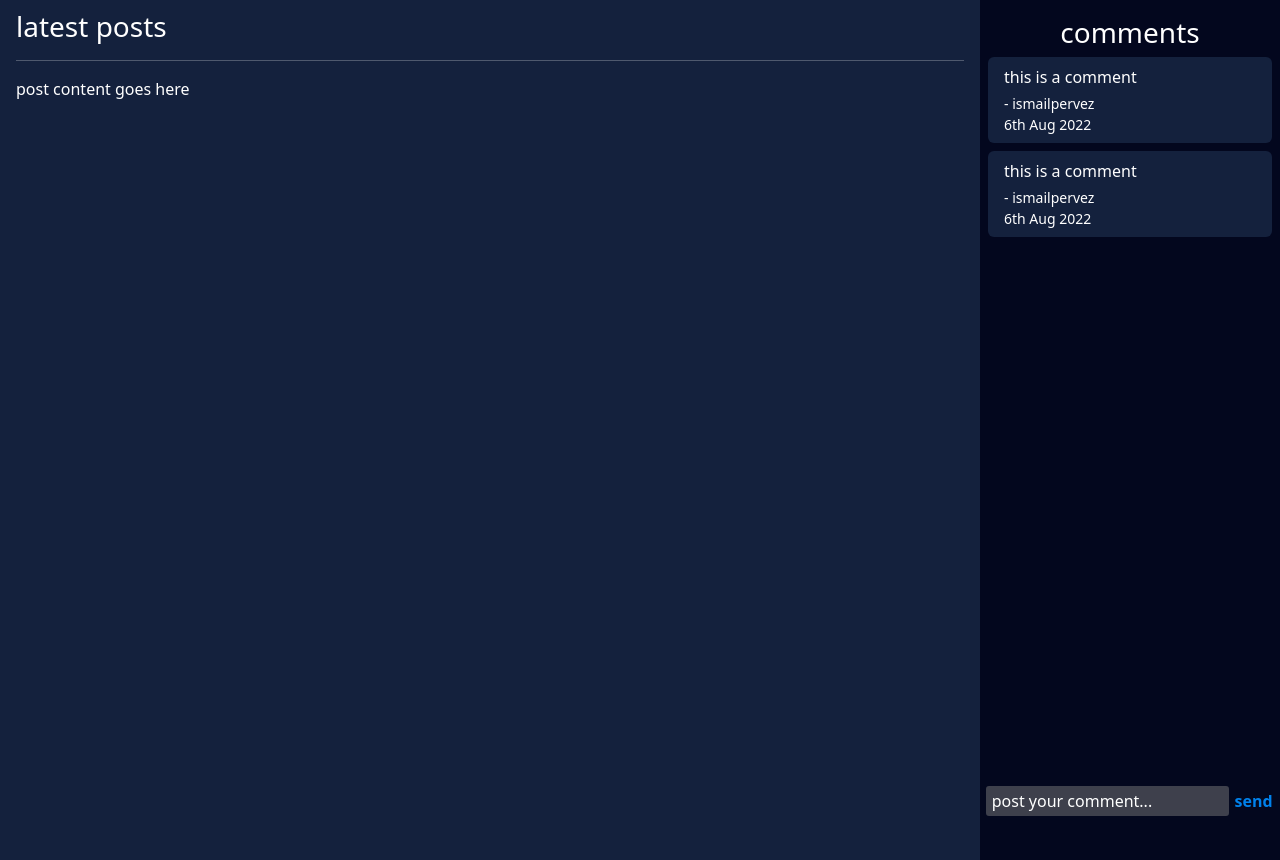
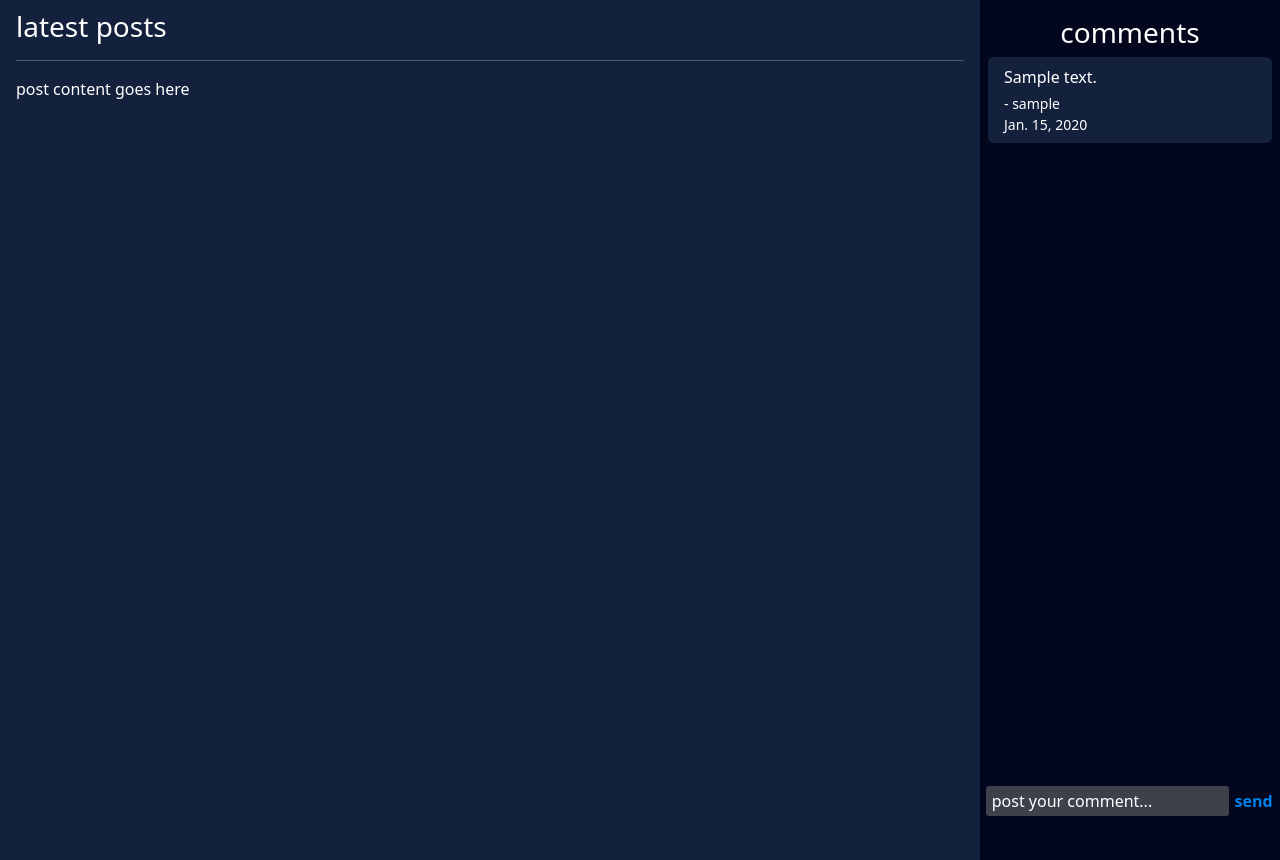
Before and after one commit to ismailPervez/pictogram, a Django app: page /post/1/ in a window 1280 px wide. Shown: the part 60-920 px from the top of the page. Run offline with Django 4.2, Linux system fonts and the light colour scheme; tables that the repository leaves empty hold one stand-in row (values such as "Sample post"); some libraries are stand-ins or nearby versions.

Commit message:
logged in user's can add comments

```diff
--- a/pictogram/users/models.py
+++ b/pictogram/users/models.py
@@ -21,6 +21,10 @@ class Post(models.Model):
         likes = Like.objects.filter(post=self)
         return len(likes)
 
+    def get_comments(self):
+        comments = Comment.objects.filter(post=self)
+        return comments
+
 # like
 class Like(models.Model):
     user = models.ForeignKey(User, on_delete=models.CASCADE)
@@ -31,3 +35,4 @@ class Comment(models.Model):
     content = models.CharField(max_length=150)
     user = models.ForeignKey(User, on_delete=models.CASCADE)
     post = models.ForeignKey(Post, on_delete=models.CASCADE)
+    date_posted = models.DateField(default=timezone.now)
--- a/pictogram/users/templates/users/post_detail.html
+++ b/pictogram/users/templates/users/post_detail.html
@@ -13,20 +13,18 @@
     <div class="comments d-flex flex-column align-items-center">
         <h3 class="text-center mb-2">comments</h3>
         <div class="comments-container w-100 px-2">
-            <div class="comment px-3 py-2 rounded mb-2 w-100">
-                <p class="mb-1">this is a comment</p>
-                <small class="d-block">- ismailpervez</small>
-                <small class="d-block">6th Aug 2022</small>
-            </div>
-            <div class="comment px-3 py-2 rounded mb-2 w-100">
-                <p class="mb-1">this is a comment</p>
-                <small class="d-block">- ismailpervez</small>
-                <small class="d-block">6th Aug 2022</small>
-            </div>
+            {% for comment in post|get_comments %}
+                <div class="comment px-3 py-2 rounded mb-2 w-100">
+                    <p class="mb-1">{{ comment.content }}</p>
+                    <small class="d-block">- {{ comment.user.username }}</small>
+                    <small class="d-block">{{ comment.date_posted }}</small>
+                </div>
+            {% endfor %}
         </div>
         <form method="POST" id="comment-form">
+            {% csrf_token %}
             {{ form }}
-            <button class="comment-btn" role="button">send</button>
+            <button type="submit" class="comment-btn" role="button">send</button>
         </form>
     </div>
 {% endblock sidebar %}
--- a/pictogram/users/templatetags/customfilters.py
+++ b/pictogram/users/templatetags/customfilters.py
@@ -5,4 +5,8 @@ register = Library()
 def get_likes(obj, *args):
     return obj.get_likes()
 
+def get_comments(obj, *args):
+    return obj.get_comments()
+
 register.filter('get_likes', get_likes)
+register.filter('get_comments', get_comments)
--- a/pictogram/users/views.py
+++ b/pictogram/users/views.py
@@ -1,7 +1,7 @@
 from django.http import JsonResponse, HttpResponse
 from django.shortcuts import get_object_or_404, render, redirect
 from .forms import CommentForm, RegisterForm, CreatePostForm
-from .models import Post, User, Like
+from .models import Post, User, Like, Comment
 from django.contrib import messages
 from django.contrib.auth.decorators import login_required
 
@@ -68,5 +68,17 @@ def like_post(request, post_id):
 
 def get_full_post(request, post_id):
     post = get_object_or_404(Post, pk=post_id)
-    form = CommentForm()
+    if request.method == 'POST':
+        form = CommentForm(request.POST)
+        if form.is_valid():
+            new_comment = Comment(
+                content=form.cleaned_data['content'],
+                user=request.user,
+                post=post
+            )
+            new_comment.save()
+
+    else:
+        form = CommentForm()
+
     return render(request, 'users/post_detail.html', {'post': post, 'form': form})
```
Also changed, not shown: pictogram/users/migrations/0005_comment_date_posted.py (added).
